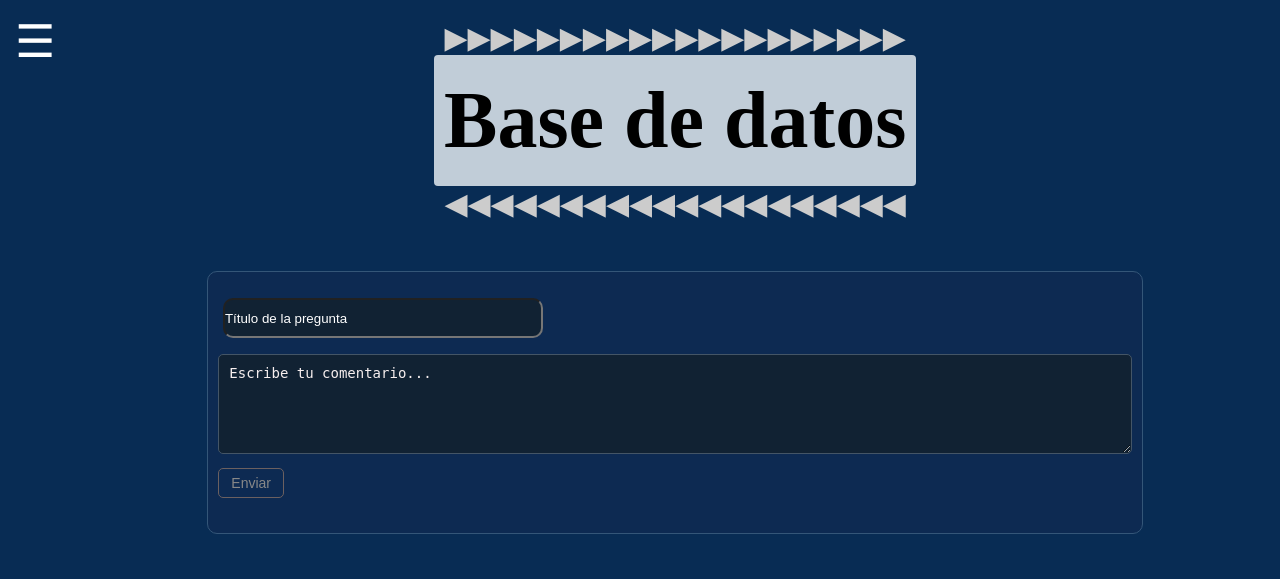
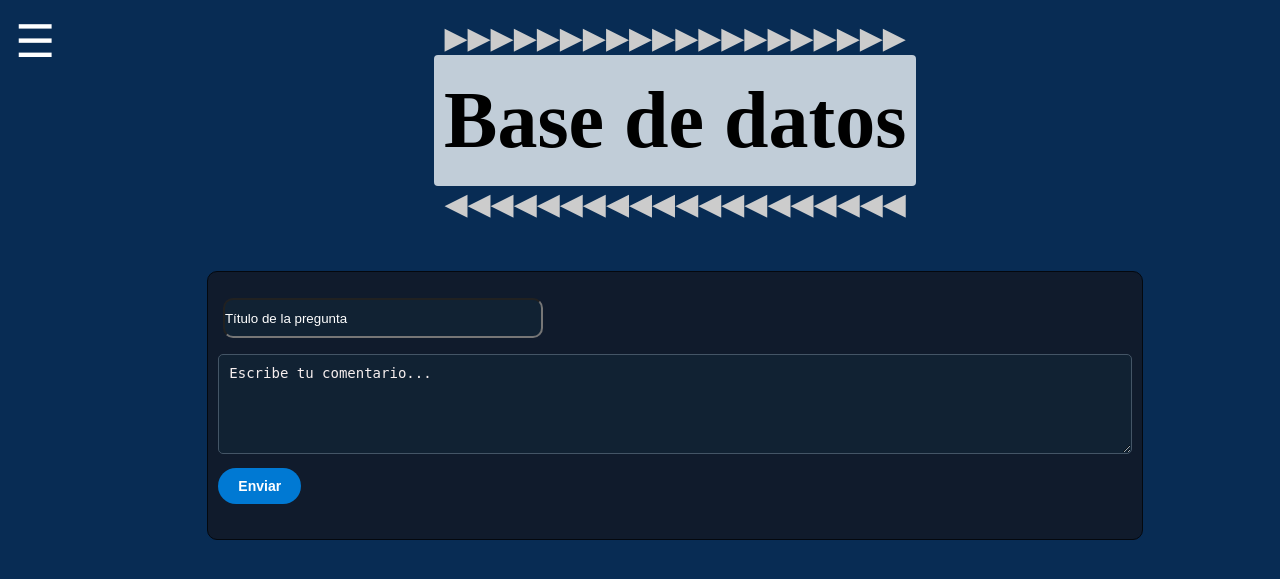
Before and after one commit to Taro2727/CET4, a Flask app: template templates/index/basdat7inf.html in a window 1280 px wide. Shown: the top 579 px of the page. Run offline with Flask 3, Linux system fonts and the light colour scheme; the template is opened without the code that fills it, so the values that code supplies are empty.

Commit message:
commit cambios mal hechos

```diff
--- a/static/css/indexcajacomentario.css
+++ b/static/css/indexcajacomentario.css
@@ -124,8 +124,8 @@ body {
 }
 
 .caja-comentario {
-  background-color: #0d2a52;
-  border: 1px solid #345678;
+  background-color: #1c4f96;
+  border: 1px solid #e4ecf5;
   border-radius: 10px;
   margin-top: 30px;
   padding: 10px;
@@ -230,6 +230,7 @@ input{
 .texto-comentario {
   display: block;
   margin-bottom: 12px;
+
 }
 .respuestas {
   margin-top: 10px;
@@ -244,25 +245,48 @@ input{
   padding: 10px;
   color: #fff;
 }
-.comment {
-  background-color: #123;  /* el fondo de el separador*/
-  border-radius: 15px;    /* lo redondea*/
-  padding: 12px;         /* espaciado */
-  margin-bottom: 20px;          /* el margen de elcoso*/
-  border: 1px solid #446;   /* el borde fino /aca lo pueden ajustar lolooooooooool */
+
+/* Botón azul estilo Reddit */
+#commentForm button[type="submit"] {
+  background-color: #0079d3;
+  color: white;
+  border: none;
+  border-radius: 9999px;
+  font-weight: bold;
+  padding: 10px 20px;
+  cursor: pointer;
+  transition: background-color 0.3s ease;
+}
+
+#commentForm button[type="submit"]:hover {
+  background-color: #0060aa;
 }
 
 .usuario-comentario{
+  margin-top: 20px;
+   font-size: 0.85rem;
   color:rgb(131, 164, 214);
 }
 
 
+
+.caja-comentario {
+  background-color: #101b2c;
+  border: 1px solid #04080e;
+}
+
+.comment {
+  background-color: #131e2e;
+  border: 1px solid #d0d6df;
+}
+
+
+
 .titulo-comentario{
-  font-size: 2em;
-  color: rgb(255, 255, 255);
-  margin-top: 15px;
-  margin-bottom: 15px;
-  margin-left: 1rem;
+  font-size: 1rem;
+  color: #d7dadc;
+  white-space: pre-wrap;
+  word-break: break-word;
 }
 
 .texto-comentario{
@@ -276,6 +300,11 @@ input{
   background-color: #123	;
   border-color: white;
 }
+
+
+
+
+
 #texto-respuesta-8::placeholder{
   color:rgb(245, 245, 245);
 
@@ -286,13 +315,17 @@ input{
   word-break: break-word;           /* fuerza quiebre incluso dentro de palabras largas */
   white-space: pre-wrap;            /* conserva saltos de línea si los hubiera */
   line-height: 1.5;
+  color:white;
 }
 
 .respuesta-burbuja {
-  width: fit-content;
-  max-width: 80%;
-  padding: 10px;
-  color: #fff;
+  background-color: #272729;
+  padding: 12px 16px;
+  border-radius: 6px;
+  border: 1px solid #3a3a3c;
+  margin-left: 20px;
+  max-width: 90%;
+  color: #d7dadc;
 }
 
 
```
